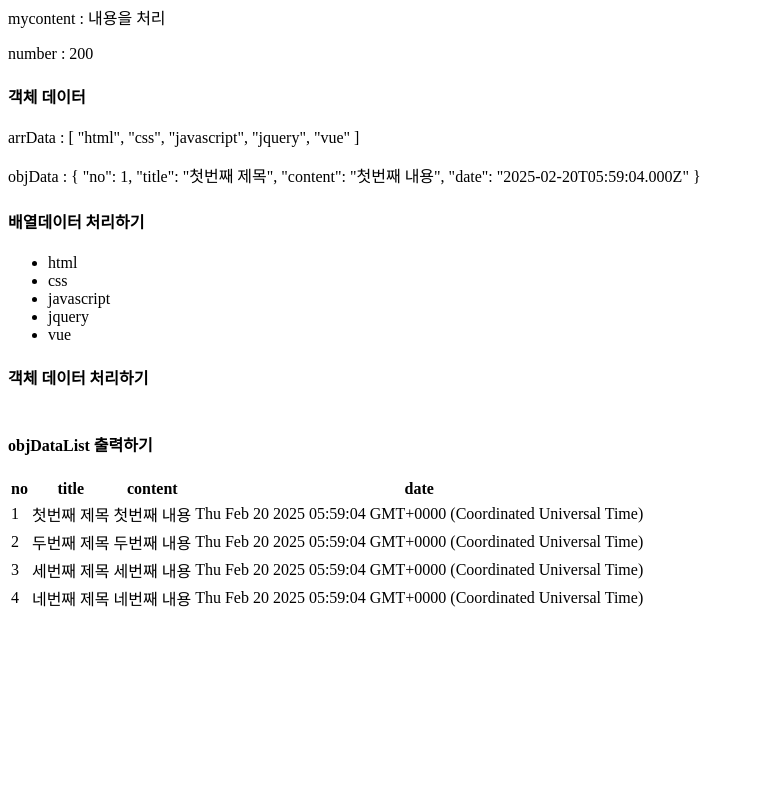
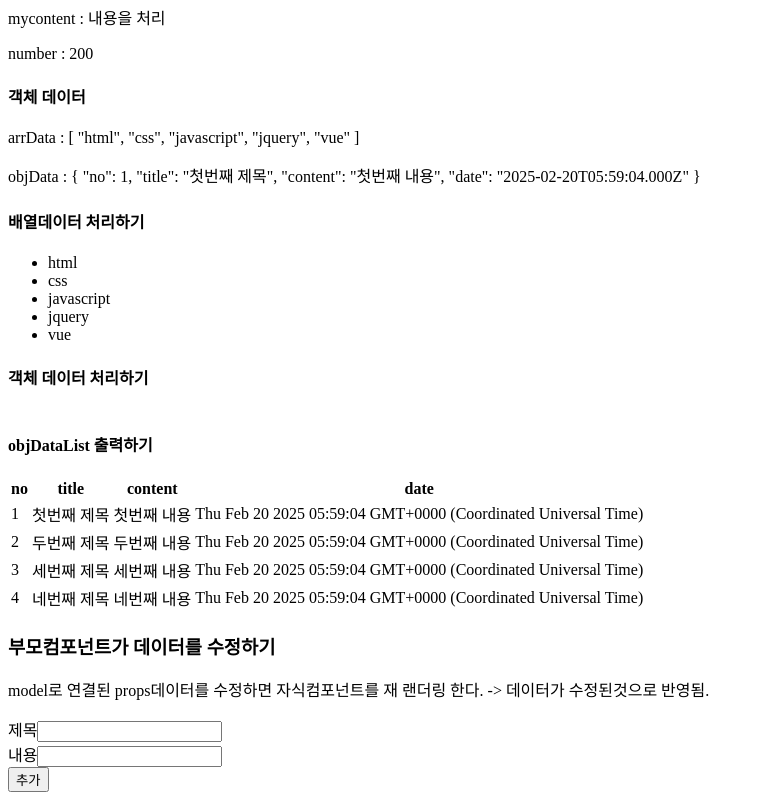
Before and after one commit to woogamjaa/vue, a Vue app in the folder vuework/npmtest/sfctest/: page / in a window 1280 px wide. Shown: the part 2905-3705 px from the top of the page, without its empty margins (0-759 px from the left). Before the commit the page ends 3526 px from the top, so only its background shows below. Built offline with nearby package versions, Linux system fonts and the light colour scheme.

Commit message:
addBoard로 추가하기

```diff
--- a/vuework/npmtest/sfctest/src/components/03_props_emit/ParentComponent.vue
+++ b/vuework/npmtest/sfctest/src/components/03_props_emit/ParentComponent.vue
@@ -16,6 +16,16 @@
 
 
         <MyPropChildComponent v-bind:objDataList="objDataList"/>
+
+        <h3>부모컴포넌트가 데이터를 수정하기</h3>
+        <p>
+            model로 연결된 props데이터를 수정하면 자식컴포넌트를 재 랜더링 한다.
+            -> 데이터가 수정된것으로 반영됨.
+        </p>
+        제목<input type="text" v-model="board.title"><br>
+        내용<input type="text" v-model="board.content"><br>
+        <button @click="addBoard">추가</button>
+
 
     </div>
 </template>
@@ -36,13 +46,19 @@ const model={
         {no:2,title:"두번째 제목",content:"두번째 내용",date:new Date()},
         {no:3,title:"세번째 제목",content:"세번째 내용",date:new Date()},
         {no:4,title:"네번째 제목",content:"네번째 내용",date:new Date()}
-    ]
+    ],
+    board:{no:0,title:"",content:"",date:""}, //objDataList 넣을 배열.
 }
 export default {
     name:"propcontainer",
     components:{PropChildComponet,PropChildComponet2,MyPropChildComponent},
     data(){
         return model;
+    },
+    methods:{
+        addBoard(){
+            this.objDataList.push({...this.board, date:new Date()});
+        }
     }
 }
 </script>
```
